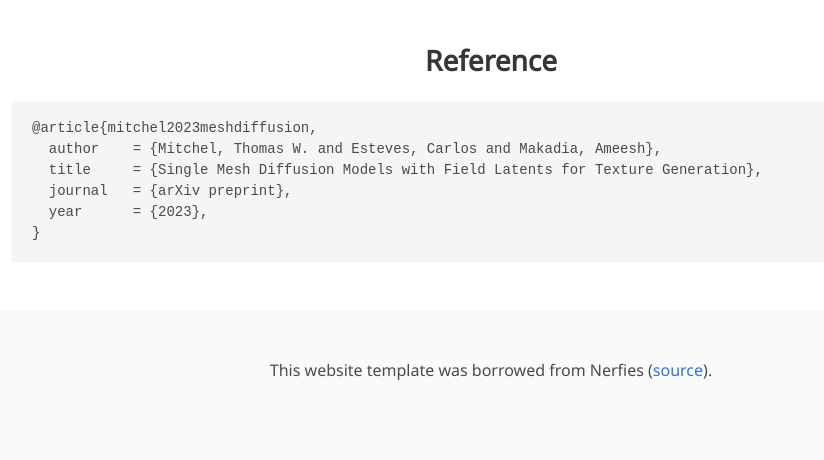
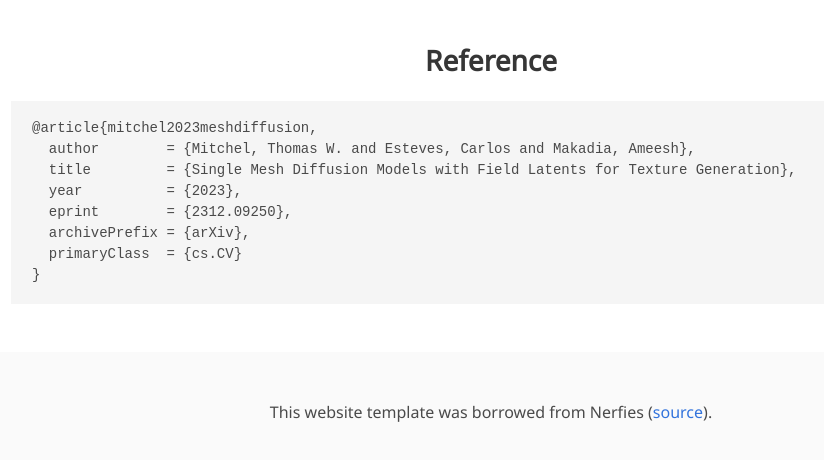
Before and after one commit to single-mesh-diffusion/single-mesh-diffusion.github.io, a plain HTML site: page index.html in a window 1280 px wide. Shown: the part 1224-1684 px from the top of the page, without its empty margins (149-973 px from the left). Drawn offline with nearby package versions, Linux system fonts and the light colour scheme; some icons are missing; a web font is replaced by a local one.

Commit message:
Update index.html

```diff
--- a/index.html
+++ b/index.html
@@ -128,10 +128,12 @@
   <div class="container is-max-desktop content">
     <h2 class="title has-text-centered">Reference</h2>
     <pre><code>@article{mitchel2023meshdiffusion,
-  author    = {Mitchel, Thomas W. and Esteves, Carlos and Makadia, Ameesh},
-  title     = {Single Mesh Diffusion Models with Field Latents for Texture Generation},
-  journal   = {arXiv preprint},
-  year      = {2023},
+  author        = {Mitchel, Thomas W. and Esteves, Carlos and Makadia, Ameesh},
+  title         = {Single Mesh Diffusion Models with Field Latents for Texture Generation},
+  year          = {2023},
+  eprint        = {2312.09250},
+  archivePrefix = {arXiv},
+  primaryClass  = {cs.CV}
 }</code></pre>
   </div>
 </section>
```
